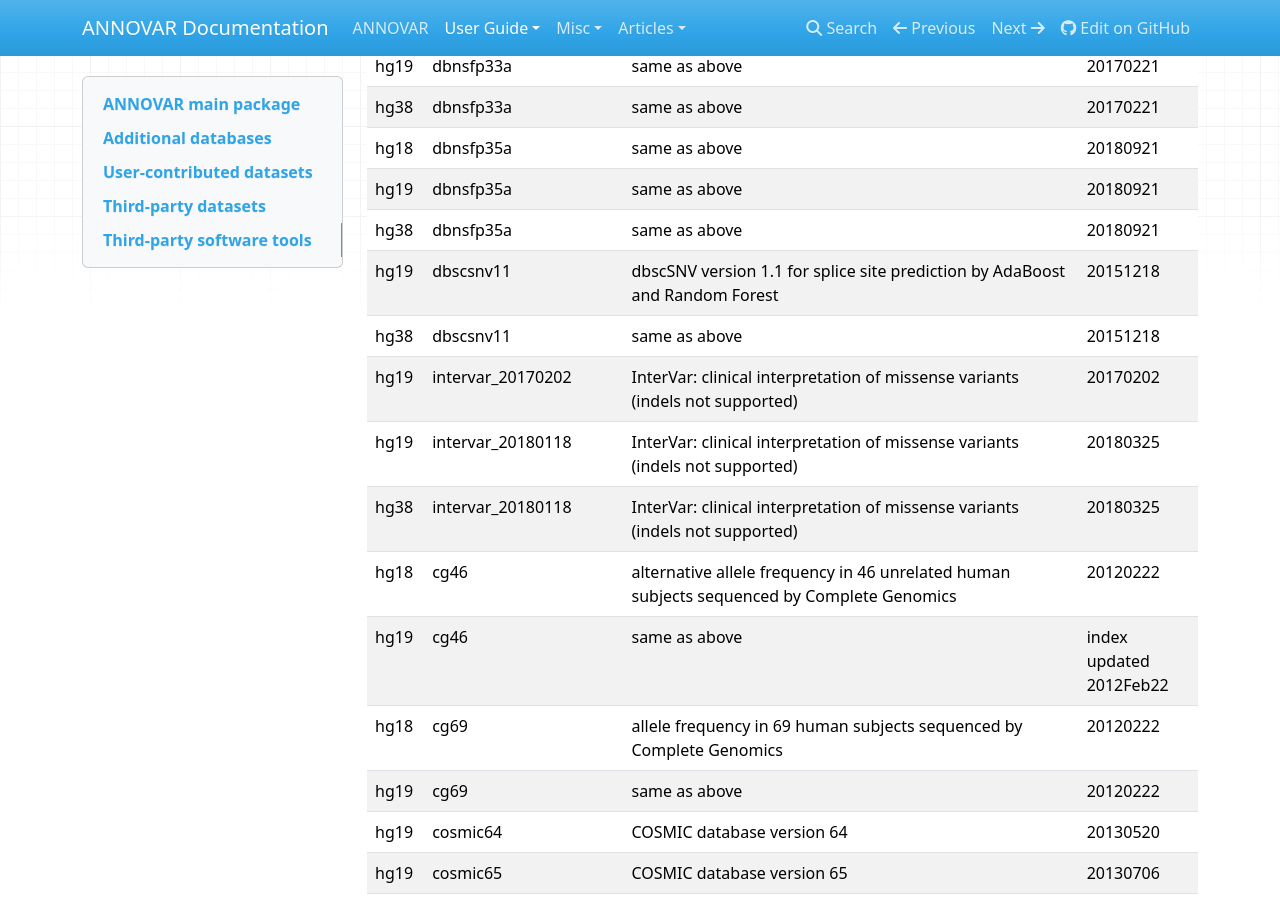
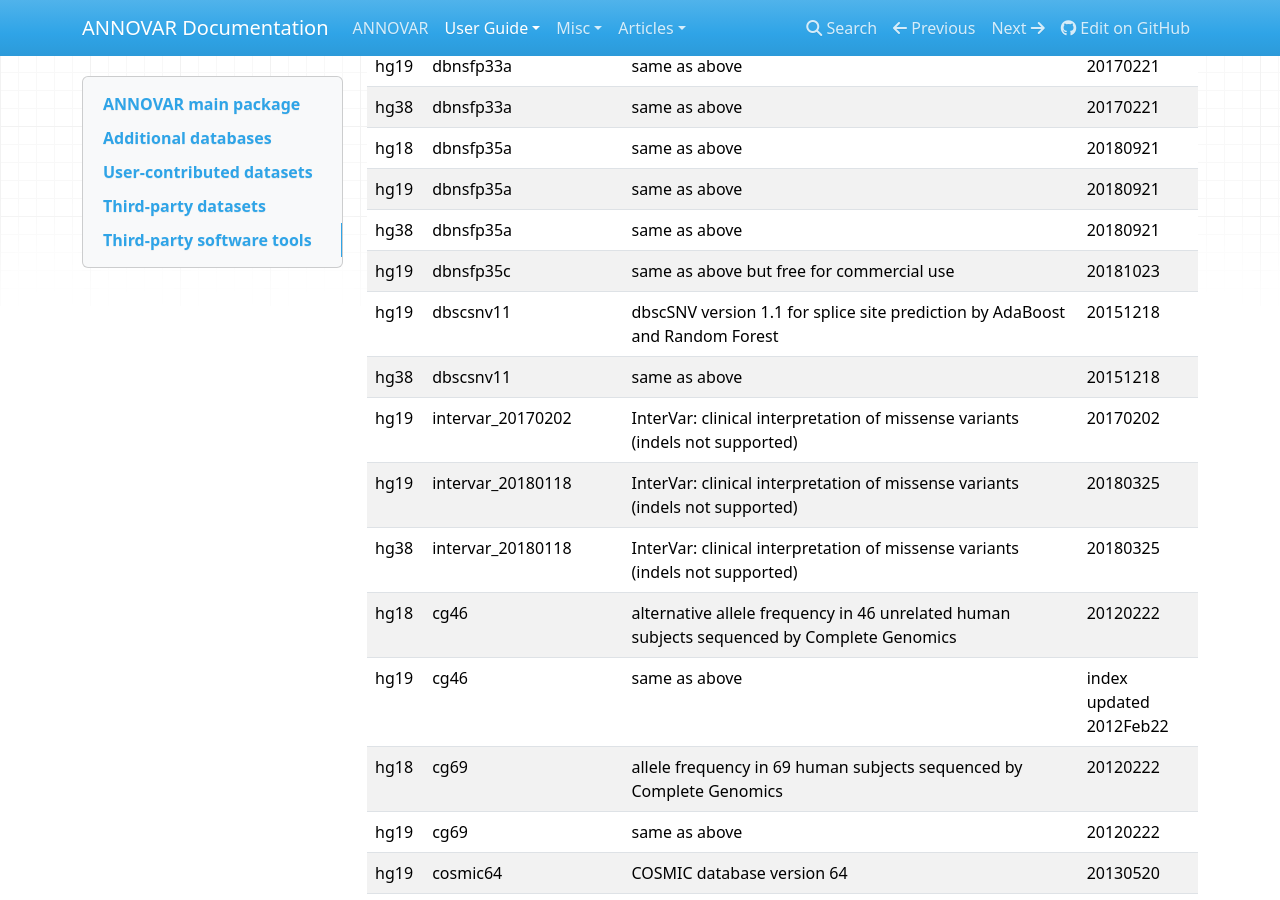
Before and after one commit to WGLab/doc-ANNOVAR, an MkDocs documentation site: the page built from docs/user-guide/download.md, in a window 1280 px wide and 900 px high, scrolled down 1773 px. Built offline with MkDocs 1.6.1, drawn with Linux system fonts in a browser that asks for light colours; nearby versions of some CDN libraries; comment, search, counter and statistics services are not loaded; old or Windows-style settings are respelled for this version of MkDocs.

Commit message:
Update download.md

```diff
--- a/docs/user-guide/download.md
+++ b/docs/user-guide/download.md
@@ -48,6 +48,7 @@ Several very commonly used annotation databases for human genomes are additional
 | hg18 | dbnsfp35a | same as above |  20180921 |
 | hg19 | dbnsfp35a | same as above |  20180921 |
 | hg38 | dbnsfp35a | same as above | 20180921 |
+| hg19 | dbnsfp35c | same as above but free for commercial use | 20181023 |
 | hg19 | dbscsnv11 | dbscSNV version 1.1 for splice site prediction by AdaBoost and Random Forest | 20151218 |
 | hg38 | dbscsnv11 | same as above | 20151218 |
 | hg19 | intervar_20170202 | InterVar: clinical interpretation of missense variants (indels not supported)| 20170202 |
```
